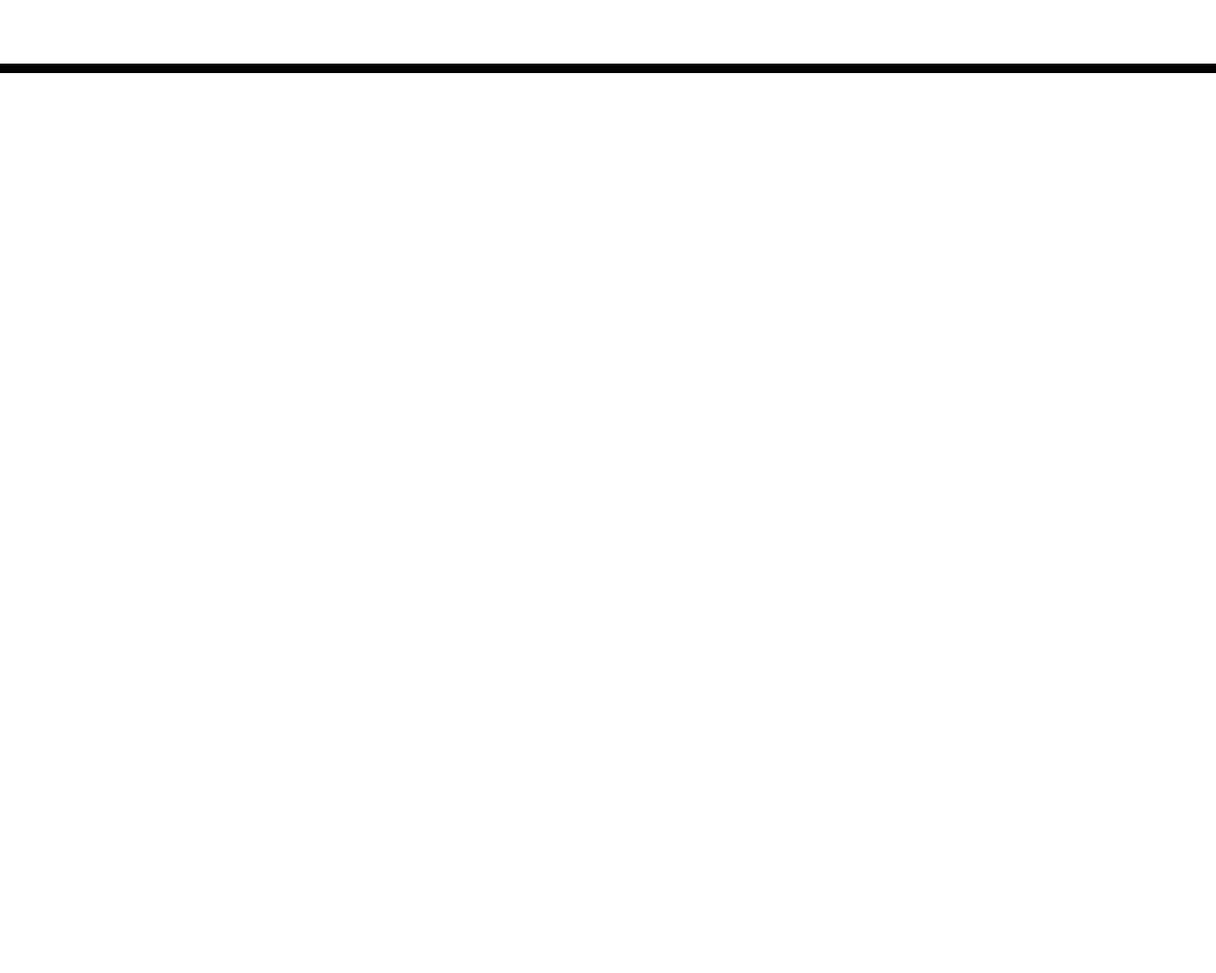
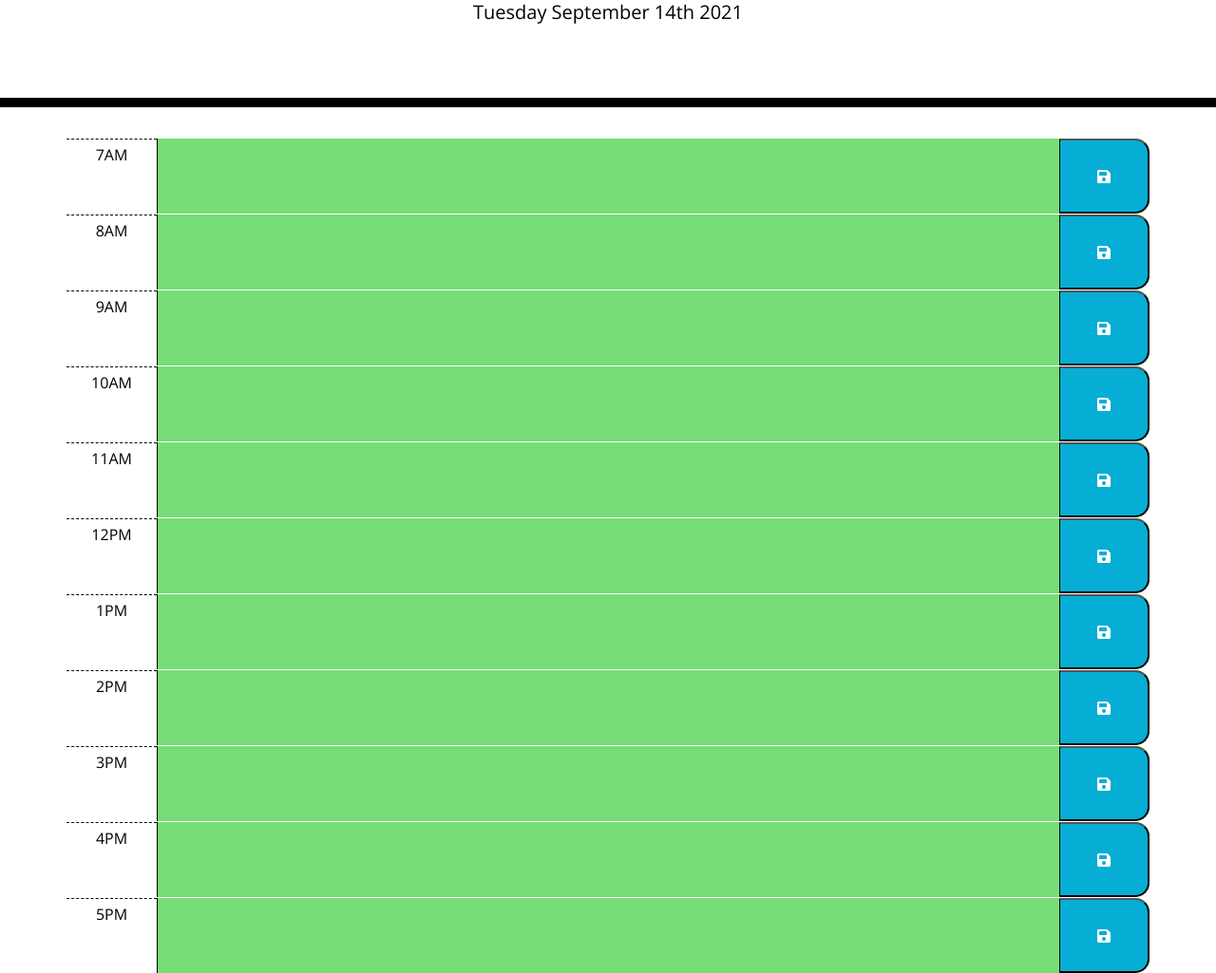
Before and after one commit to jiohc/Workday-Scheduler, a plain HTML site: page index.html in a window 1280 px wide. Shown: the part 191-1216 px from the top of the page at 95% size. Before the commit the page ends 800 px from the top, so only its background shows below. Drawn offline with nearby package versions, Linux system fonts and the light colour scheme; files that its build step writes are made by us from their sources.

Commit message:
added time blocks and js

```diff
--- a/assets/js/script.js
+++ b/assets/js/script.js
@@ -0,0 +1,58 @@
+
+var saveBtn = $(".saveBtn");
+
+
+// current day
+$("#currentDay").text(moment().format('dddd MMMM Do YYYY'));
+
+// each time block is color-coded to indicate whether it is in the past, present, or future
+function timeBlockColor() {
+    var hour = moment().hours();
+
+    $(".time-block").each(function() {
+        var currHour = parseInt($(this).attr("id"));
+
+        // console.log(this); //each time-block
+
+        if (currHour > hour) {
+            $(this).addClass("future");
+        } else if (currHour === hour) {
+            $(this).addClass("present");
+        } else {
+            $(this).addClass("past");
+        }
+    })
+};
+
+// WHEN I click the save button for that time block
+saveBtn.on("click", function() {
+
+    // console.log(this); //save button
+    var time = $(this).siblings(".hour").text();
+    var plan = $(this).siblings(".plan").val();
+
+    // THEN the text for that event is saved in local storage
+    localStorage.setItem(time, plan);
+});
+
+// WHEN I refresh the page
+// THEN the saved events persist
+function usePlanner() {
+
+    $(".hour").each(function() {
+        var currHour = $(this).text();
+        var currPlan = localStorage.getItem(currHour);
+
+        // console.log(this);
+        // console.log(currHour);
+
+        if(currPlan !== null) {
+            $(this).siblings(".plan").val(currPlan);
+        }
+    });
+}
+
+// call functions
+
+timeBlockColor();
+usePlanner();
--- a/index.html
+++ b/index.html
@@ -19,21 +19,90 @@
       href="https://fonts.googleapis.com/css?family=Open+Sans&display=swap"
       rel="stylesheet"
     />
-    <link rel="stylesheet" href="style.css" />
+    <link rel="stylesheet" href="./assets/css/style.css" />
     <title>Work Day Scheduler</title>
   </head>
 
   <body>
-    <header class="jumbotron">
+    <header class="jumbotron text-center">
         <h1 class="display-3">Work Day Scheduler</h1>
         <p class="lead">A simple calendar app for scheduling your work day</p>
         <p id="currentDay" class="lead"></p>
       </header>
+
+      <!-- Timeblocks 7AM to 5PM -->
       <div class="container">
-      <!-- Timeblocks go here -->
+        <div class="row time-block" id="7">
+          <div class="col-1 hour pt-2">7AM</div>
+          <textarea class="col-10 plan"></textarea>
+          <button class="col-1 saveBtn"><i class="fas fa-save"></i></button>
+        </div>
+
+        <div class="row time-block" id="8">
+          <div class="col-1 hour pt-2">8AM</div>
+          <textarea class="col-10 plan"></textarea>
+          <button class="col-1 saveBtn"><i class="fas fa-save"></i></button>
+        </div>
+
+        <div class="row time-block" id="9">
+          <div class="col-1 hour pt-2">9AM</div>
+          <textarea class="col-10 plan"></textarea>
+          <button class="col-1 saveBtn"><i class="fas fa-save"></i></button>
+        </div>
+
+        <div class="row time-block" id="10">
+          <div class="col-1 hour pt-2" value="10AM">10AM</div>
+          <textarea class="col-10 plan"></textarea>
+          <button class="col-1 saveBtn"><i class="fas fa-save"></i></button>
+        </div>
+
+        <div class="row time-block" id="11">
+          <div class="col-1 hour pt-2">11AM</div>
+          <textarea class="col-10 plan"></textarea>
+          <button class="col-1 saveBtn"><i class="fas fa-save"></i></button>
+        </div>
+
+        <div class="row time-block" id="12">
+          <div class="col-1 hour pt-2">12PM</div>
+          <textarea class="col-10 plan"></textarea>
+          <button class="col-1 saveBtn"><i class="fas fa-save"></i></button>
+        </div>
+
+        <div class="row time-block" id="13">
+          <div class="col-1 hour pt-2">1PM</div>
+          <textarea class="col-10 plan"></textarea>
+          <button class="col-1 saveBtn"><i class="fas fa-save"></i></button>
+        </div>
+
+        <div class="row time-block" id="14">
+          <div class="col-1 hour pt-2">2PM</div>
+          <textarea class="col-10 plan"></textarea>
+          <button class="col-1 saveBtn"><i class="fas fa-save"></i></button>
+        </div>
+
+        <div class="row time-block" id="15">
+          <div class="col-1 hour pt-2">3PM</div>
+          <textarea class="col-10 plan"></textarea>
+          <button class="col-1 saveBtn"><i class="fas fa-save"></i></button>
+        </div>
+
+        <div class="row time-block" id="16">
+            <div class="col-1 hour pt-2">4PM</div>
+            <textarea class="col-10 plan"></textarea>
+            <button class="col-1 saveBtn"><i class="fas fa-save"></i></button>
+          </div>
+
+        <div class="row time-block" id="17">
+            <div class="col-1 hour pt-2">5PM</div>
+            <textarea class="col-10 plan"></textarea>
+            <button class="col-1 saveBtn"><i class="fas fa-save"></i></button>
+        </div>
+
       </div>
 
     <script src="https://code.jquery.com/jquery-3.4.1.min.js"></script>
     <script src="https://cdnjs.cloudflare.com/ajax/libs/moment.js/2.24.0/moment.min.js"></script>
+
+    <script src="assets/js/script.js"></script>
   </body>
 </html>
```
Also changed, not shown: assets/Mainpage.png (added), 1 other file. Lines whose indentation alone changed are shown as unchanged.
